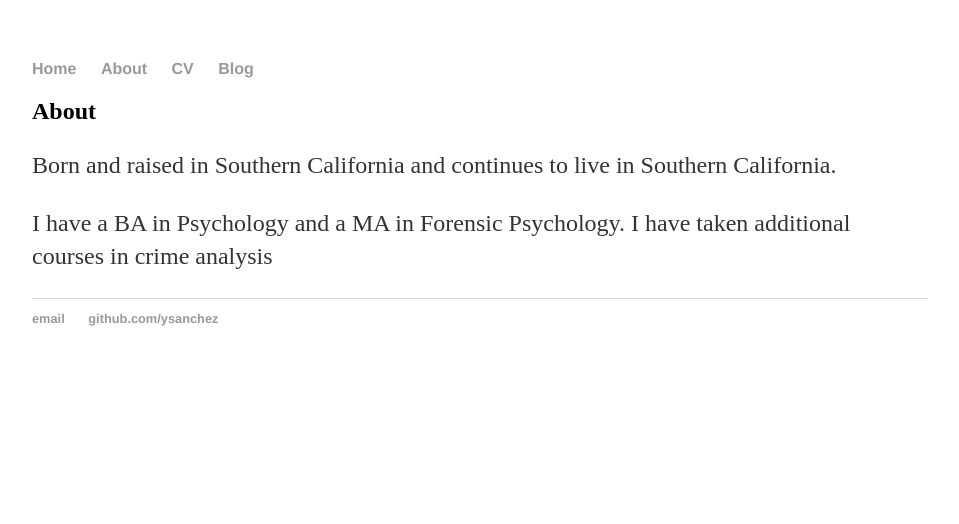
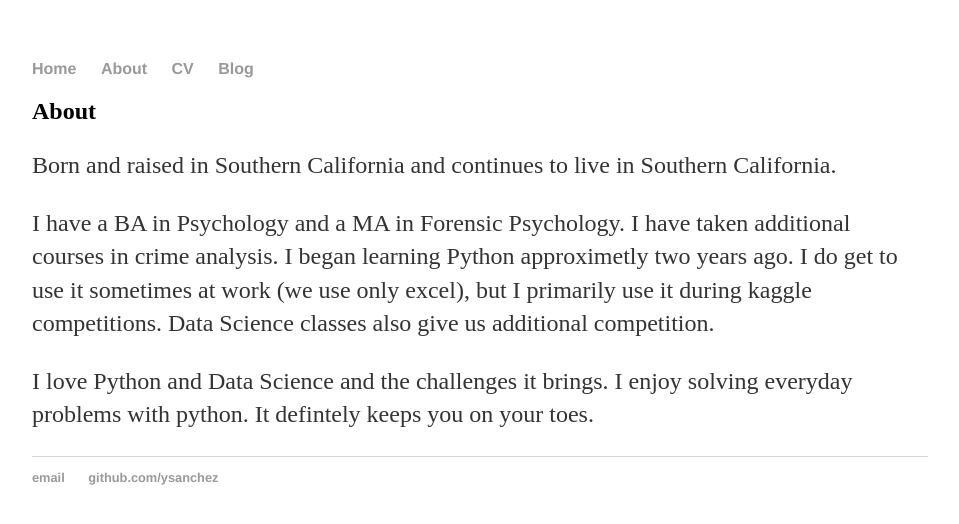
Before and after one commit to ysanchez/ysanchez.github.io, a Jekyll site: the page built from about/index.md, in a window 1280 px wide. Shown: the top 524 px of the page, without its empty margins (160-1119 px from the left). Built offline with Jekyll 4.4.1, drawn with Linux system fonts in a browser that asks for light colours.

Commit message:
Update index.md

```diff
--- a/about/index.md
+++ b/about/index.md
@@ -7,4 +7,6 @@
 
 Born and raised in Southern California and continues to live in Southern California.
 
-I have a BA in Psychology and a MA in Forensic Psychology. I have taken additional courses in crime analysis
+I have a BA in Psychology and a MA in Forensic Psychology. I have taken additional courses in crime analysis. I began learning Python approximetly two years ago. I do get to use it sometimes at work (we use only excel), but I primarily use it during kaggle competitions. Data Science classes also give us additional competition.
+
+I love Python and Data Science and the challenges it brings. I enjoy solving everyday problems with python. It defintely keeps you on your toes.
```
